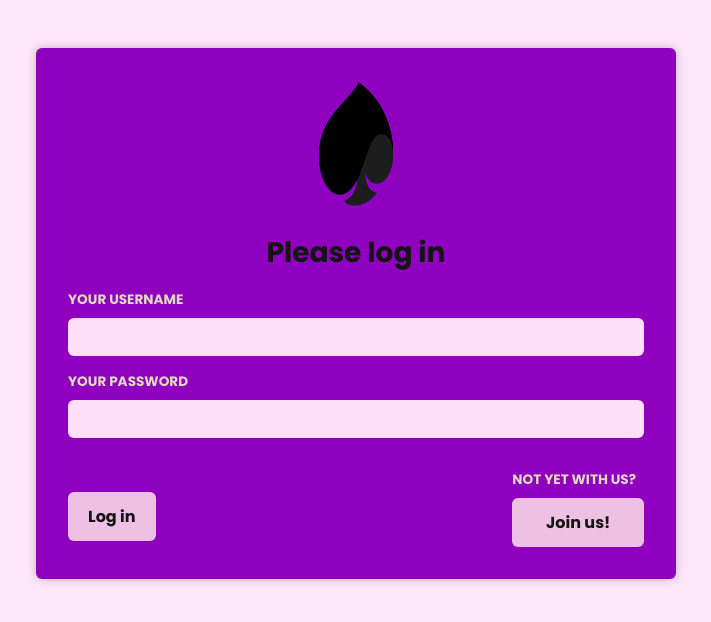
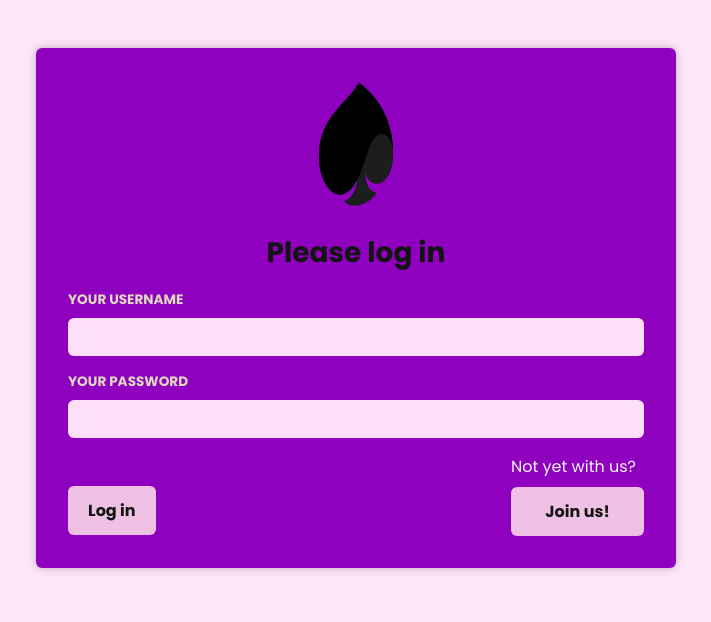
Before and after one commit to M1szau/FlashcardsProject-copy, a React app in the folder FlashcardsFrontend/: page /login in a window 1280 px wide. Shown: the top 622 px of the page, without its empty margins (284-995 px from the left). Built offline with nearby package versions, Linux system fonts and the light colour scheme; the HTML template or start-up script is replaced by a standard one.

Commit message:
Canges in LogIn.tsx

```diff
--- a/FlashcardsFrontend/src/components/LogIn.tsx
+++ b/FlashcardsFrontend/src/components/LogIn.tsx
@@ -41,7 +41,7 @@ export default function LogIn({ onSubmit, error }: LogInProps)
                         <button type="submit">Log in</button>
                     </div>
                     <div>
-                        <label htmlFor='register' style={{ marginRight: '0.5rem', marginTop: '1rem' }}>Not yet with us?</label>
+                        <span style={{ marginRight: '0.5rem', marginTop: '1rem' }}>Not yet with us?</span>
                         <button type="button" onClick={() => navigate('/register')} style={{ whiteSpace: 'nowrap', marginTop: '0.5rem'}}>Join us!</button>
                     </div>
                 </div>
```
